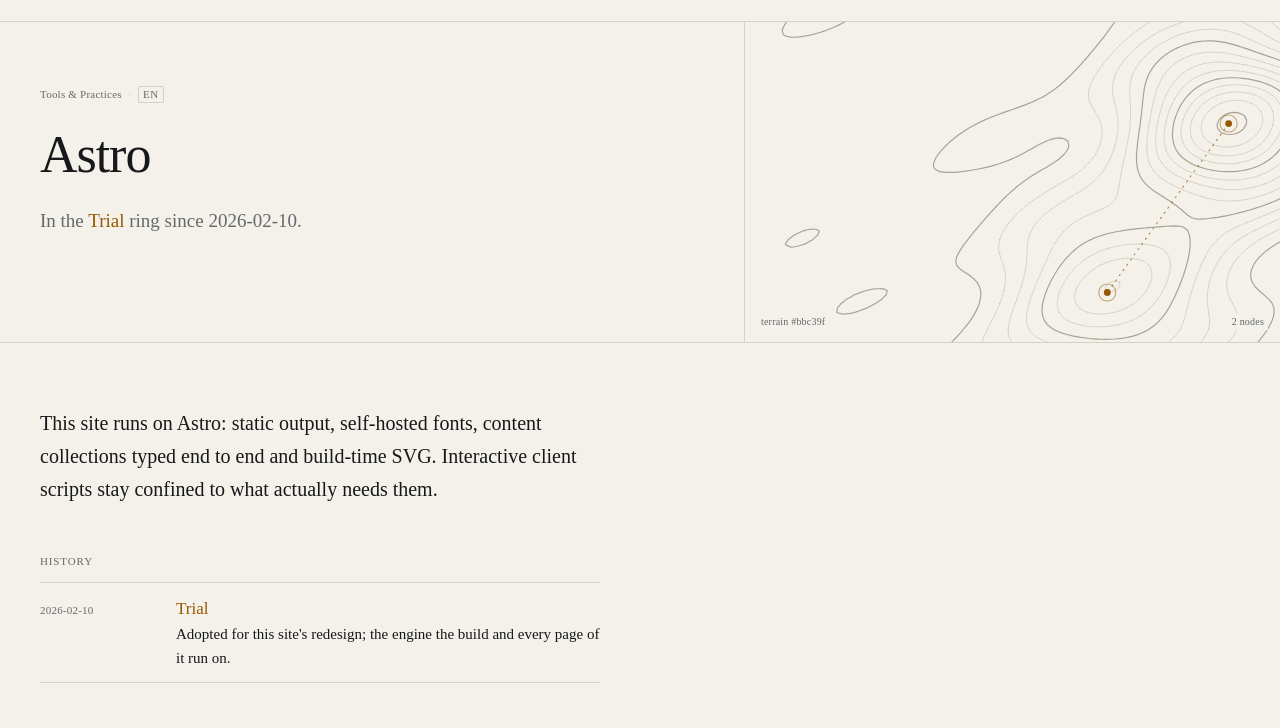
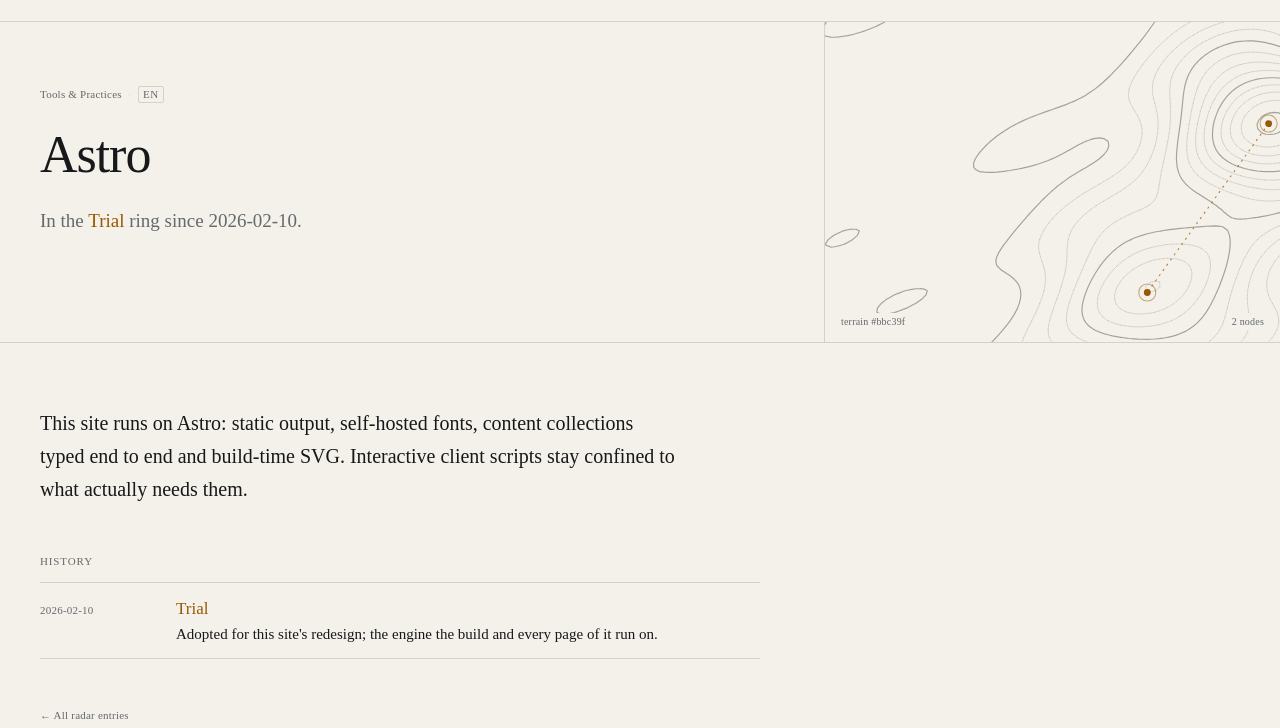
Before and after one commit to thpham/blog, an Astro site: page /radar/astro in a window 1280 px wide. Shown: the part 60-788 px from the top of the page. Built offline with nearby package versions, Linux system fonts and the light colour scheme; Astro itself is replaced by a stand-in of ours.

Commit message:
🎨 fix: radar body title-aligned, search head raised
The radar body children (prose, history, end) carry the 45rem measure
themselves now — the body wrap no longer caps or offsets them, so they
start on the banner's left edge like the writing and lab pages. The
search page head gains the same s-8 top padding as Page.astro's head.

```diff
--- a/src/pages/radar/[...slug].astro
+++ b/src/pages/radar/[...slug].astro
@@ -168,7 +168,7 @@
   }
 
   .lede {
-    max-width: 40rem;
+    max-width: 45rem;
     margin-top: var(--s-5);
     font-size: var(--fs-lede);
     line-height: 1.55;
@@ -212,15 +212,19 @@
 
   /* ---------- body ---------- */
 
+  /* .article-body is the page .wrap (title-aligned inner edges); the body
+     children carry the measure instead of the wrap, so they start on the
+     same line as the title and the banner's left edge. */
   .article-body {
     display: grid;
     grid-template-columns: minmax(0, 1fr);
     row-gap: var(--s-7);
     padding-top: var(--s-7);
-    /* .wrap centers with auto margins; the radar body is a column, so anchor
-       it left, in line with the title, not centered over that column. */
-    max-width: 40rem;
-    margin-inline: 0 auto;
+  }
+
+  .history,
+  .end {
+    max-width: 45rem;
   }
 
   .history .entries li {
@@ -267,7 +271,7 @@
 
   @media (min-width: 64em) {
     .head {
-      grid-template-columns: minmax(0, 40rem) minmax(0, 1fr);
+      grid-template-columns: minmax(0, 45rem) minmax(0, 1fr);
       column-gap: var(--s-8);
     }
 
```
Also changed, not shown: src/pages/search.astro (+11 -1 lines).
